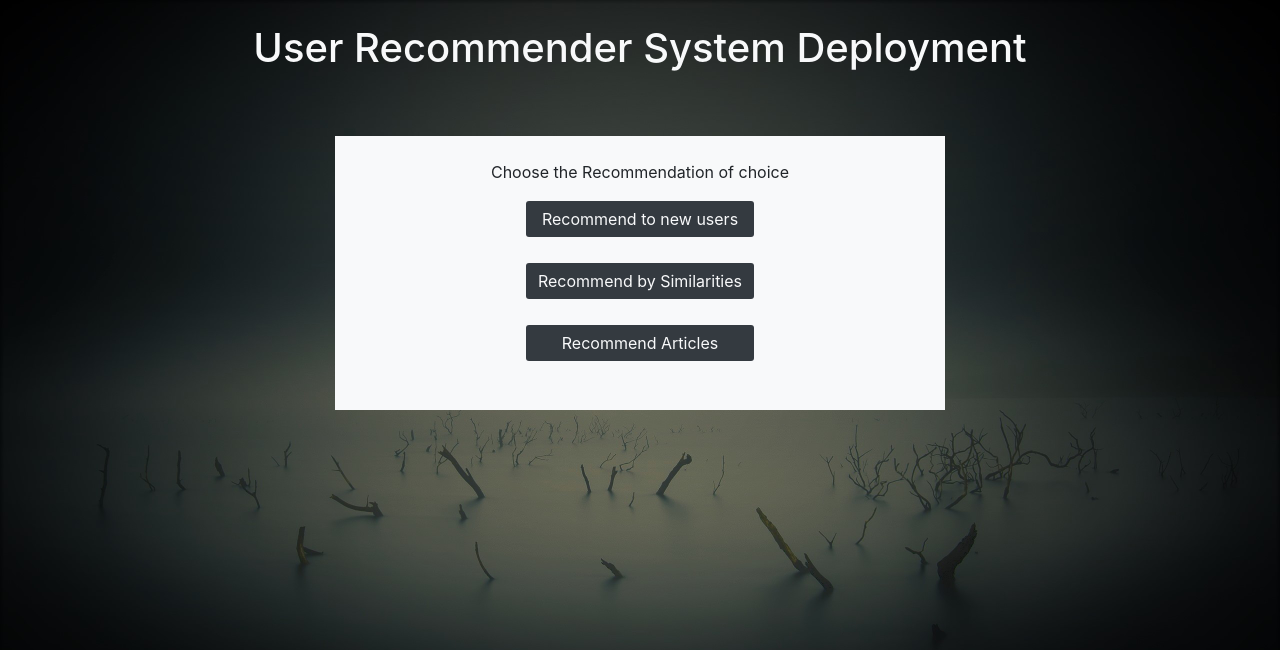
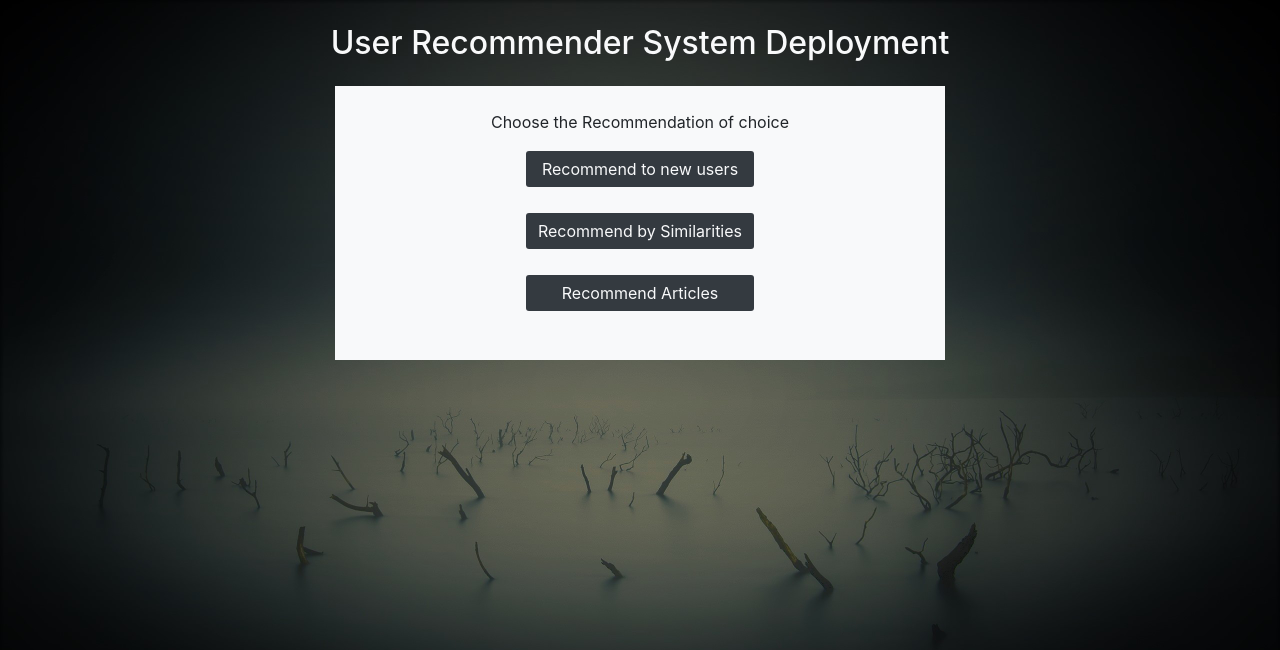
Before and after one commit to chidibede/deploy-recommender-system, a Flask app: page / in a window 1280 px wide. Shown: the top 650 px of the page. Run offline with Flask 2, Linux system fonts and the light colour scheme; parts of the project's set-up code (start-up, migrations or seed data) failed here and were passed over; some libraries are stand-ins or nearby versions.

Commit message:
Design Update

```diff
--- a/static/css/styles.css
+++ b/static/css/styles.css
@@ -19,3 +19,9 @@ a:hover{
 a:hover p{
     color:black;
 }
+
+.article{
+    border: 1px solid black;
+    padding: 5px;
+    background-color: burlywood;
+}
--- a/templates/article_recommend.html
+++ b/templates/article_recommend.html
@@ -12,13 +12,10 @@
             <div class='bg-light mx-auto p-4 mt-2'>
                 <h4>Recommended Articles</h4>
                 <p class="text-dark">
-                    <ul>
                         {% for text in prediction_text %}
-                        <li class="list-unstyled">{{text}}</li>
+                        <div class="article">{{text}}</div>
                         <br>
                         {% endfor %}
-                    </ul>
-
                 </p>
             </div>
         </div>
--- a/templates/index.html
+++ b/templates/index.html
@@ -5,10 +5,10 @@
 {% endblock %}
 
 {% block body %}
-    <h1 class='text-center text-light mt-4'>User Recommender System Deployment</h1>
+    <h2 class='text-center text-light mt-4'>User Recommender System Deployment</h2>
     <div class="row">
-        <div class='col-sm-12 col-xs-12 col-md-6, col-lg-6 mx-auto mt-5'>
-            <div class='bg-light mx-auto p-4 mt-2'>
+        <div class='col-sm-12 col-xs-12 col-md-6, col-lg-6 mx-auto mt-2'>
+            <div class='bg-light mx-auto p-4 mt-2 mb-4'>
                 <p class="text-center">Choose the Recommendation of choice</p>
                 <div class='d-flex justify-content-center mt-3'>
                     <form action="">
```
